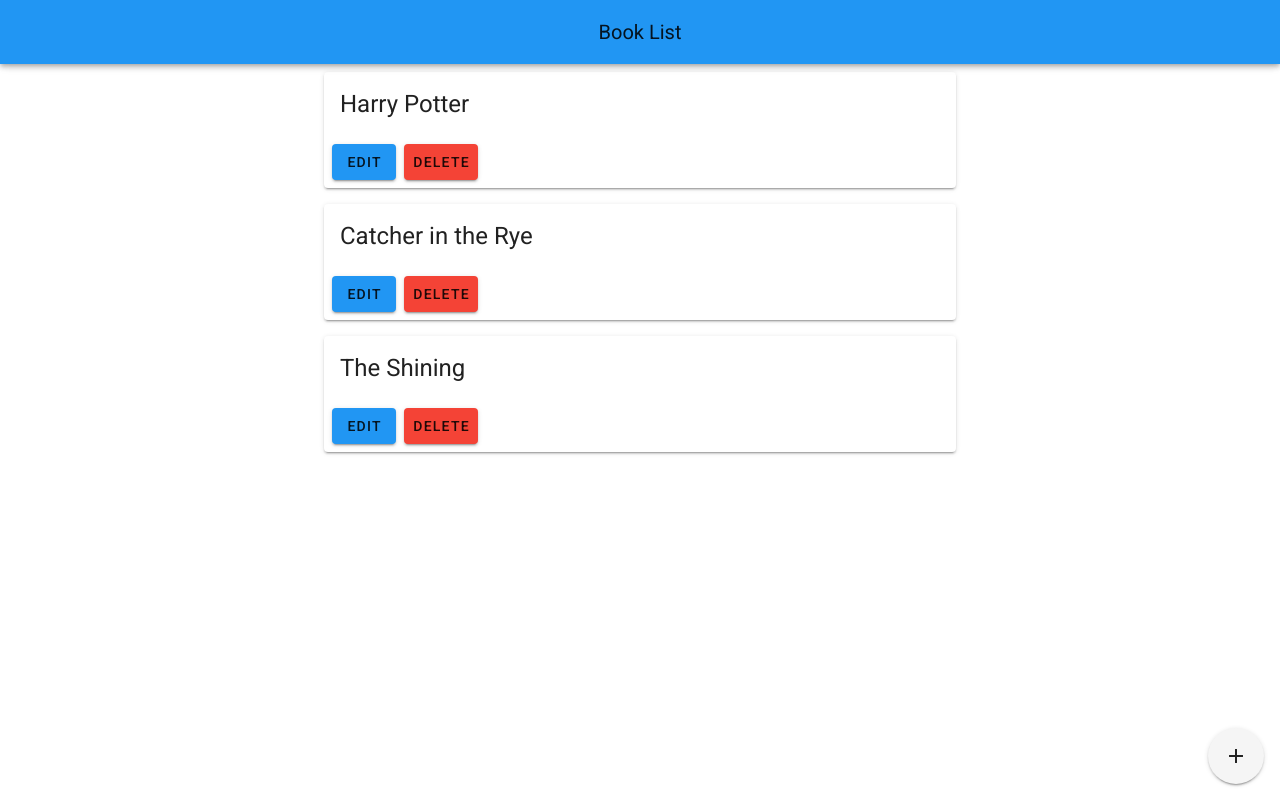
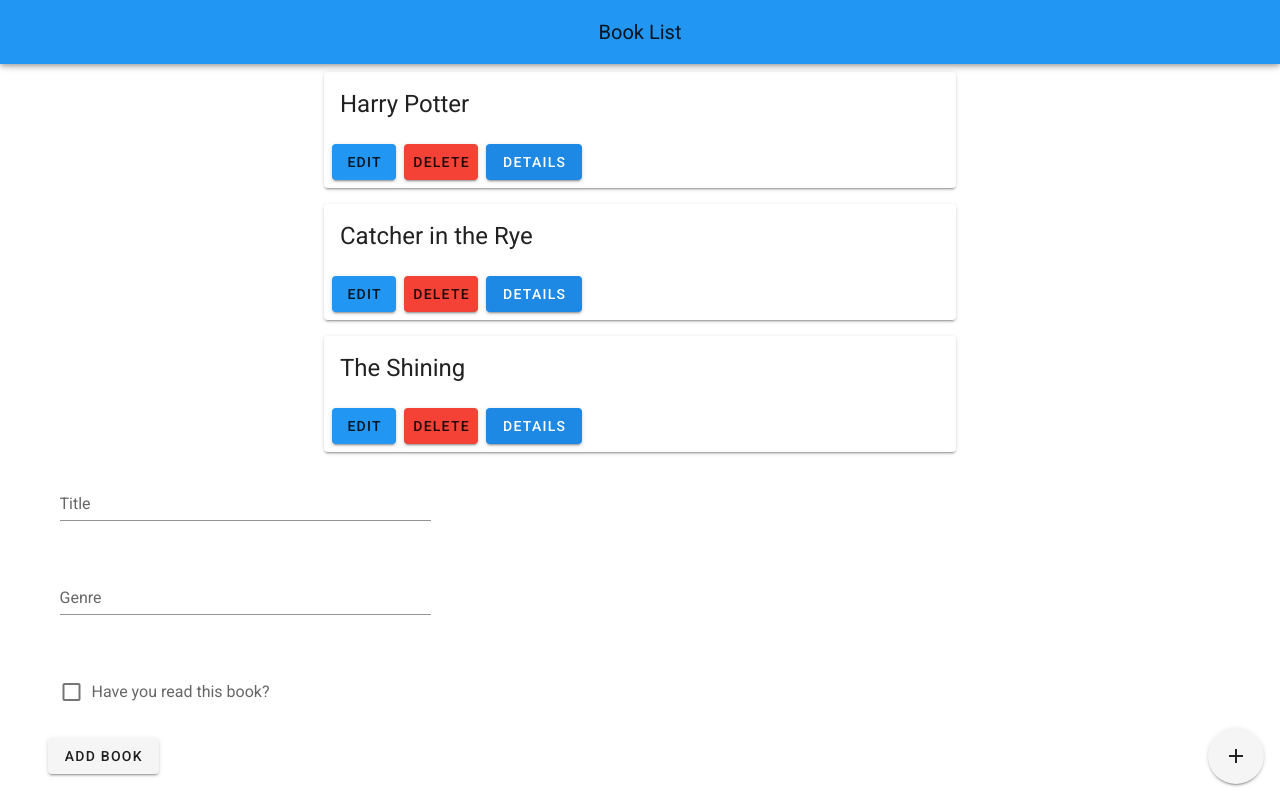
Before and after one commit to ngorjestani/vue-book-list, a Vue app: page / in a window 1280 px wide. Built offline with nearby package versions, Linux system fonts and the light colour scheme.

Commit message:
Fixed add button and book details modal

```diff
--- a/src/App.vue
+++ b/src/App.vue
@@ -4,6 +4,7 @@
     <v-main>
       <book-list :books="books" @remove-book="deleteBook"></book-list>
       <add-button @click="showAddBookScreen"></add-button>
+      <add-book @add-to-list="addBook"></add-book>
     </v-main>
   </v-app>
 </template>
@@ -12,11 +13,13 @@
 import TitleBar from "@/components/TitleBar";
 import BookList from "@/components/BookList";
 import AddButton from "@/components/AddButton";
+import AddBook from "@/components/AddBook";
 
 export default {
   name: 'App',
 
   components: {
+    AddBook,
     AddButton,
     BookList,
     TitleBar,
--- /dev/null
+++ b/src/components/AddBook.vue
@@ -0,0 +1,70 @@
+<template>
+  <v-form>
+    <v-container>
+      <v-row>
+          <v-col
+              cols="12"
+              md="4"
+          >
+            <v-text-field
+                v-model="book.title"
+                label="Title"
+                required
+            ></v-text-field>
+          </v-col>
+        </v-row>
+        <v-row>
+          <v-col
+              cols="12"
+              md="4"
+          >
+            <v-text-field
+                v-model="book.genre"
+                label="Genre"
+                required
+            ></v-text-field>
+          </v-col>
+        </v-row>
+        <v-row>
+          <v-col
+              cols="12"
+              md="4"
+          >
+            <v-checkbox
+                v-model="book.read"
+                label="Have you read this book?"
+            ></v-checkbox>
+          </v-col>
+        </v-row>
+      <v-row>
+        <v-btn
+            @click="addToList"
+        >
+          Add Book
+        </v-btn>
+      </v-row>
+    </v-container>
+  </v-form>
+</template>
+
+<script>
+export default {
+  name: "AddBook",
+  data() {
+
+  },
+  props: {
+    book: {type: Object, default: () => ({id: Math.floor(Math.random() * 10000), title: '', genre: '', read: false})},
+  },
+  methods: {
+    addToList() {
+    this.$emit('add-to-list', this.book);
+    }
+  }
+
+}
+</script>
+
+<style scoped>
+
+</style>
--- /dev/null
+++ b/src/components/BookDetails.vue
@@ -0,0 +1,62 @@
+<template>
+  <div class="text-center ml-2">
+    <v-dialog
+        v-model="dialog"
+        width="500"
+    >
+      <template v-slot:activator="{ on, attrs }">
+        <v-btn
+            color="blue darken-1"
+            dark
+            v-bind="attrs"
+            v-on="on"
+        >
+          Details
+        </v-btn>
+      </template>
+
+      <v-card>
+        <v-card-title class="text-h5 grey lighten-2">
+          Book Details
+        </v-card-title>
+
+        <v-card-text>
+          <h5>Book: {{book.title}}</h5>
+          <h5>Genre: {{book.genre}}</h5>
+          <h5>Read: {{book.read}}</h5>
+        </v-card-text>
+
+        <v-divider></v-divider>
+
+        <v-card-actions>
+          <v-spacer></v-spacer>
+          <v-btn
+              color="primary"
+              text
+              @click="dialog = false"
+          >
+            Close
+          </v-btn>
+        </v-card-actions>
+      </v-card>
+    </v-dialog>
+  </div>
+</template>
+
+<script>
+export default {
+  name: "BookDetails",
+  props: {
+    book: Object,
+  },
+  data() {
+    return {
+      dialog: false,
+    }
+  },
+}
+</script>
+
+<style scoped>
+
+</style>
--- a/src/components/ListItem.vue
+++ b/src/components/ListItem.vue
@@ -11,6 +11,7 @@
         <v-card-actions>
           <v-btn flat color="blue">Edit</v-btn>
           <v-btn flat color="red" @click="deleteBook">Delete</v-btn>
+          <book-details :book="book"></book-details>
         </v-card-actions>
       </v-card>
     </v-flex>
@@ -18,8 +19,10 @@
 </template>
 
 <script>
+import BookDetails from "@/components/BookDetails";
 export default {
   name: "ListItem",
+  components: {BookDetails},
   props: {
     book: {
       type: Object,
```
